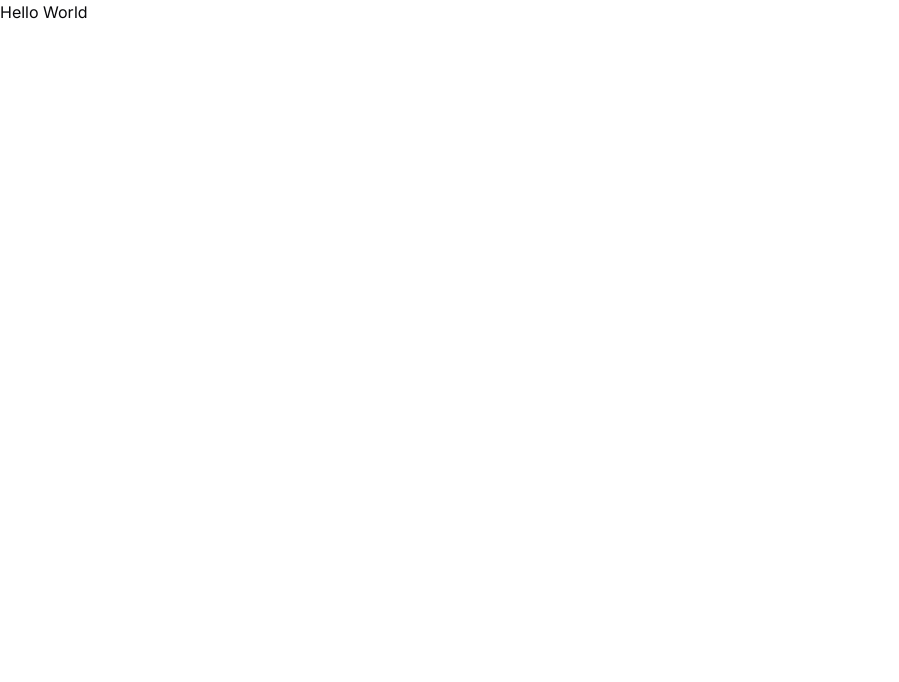
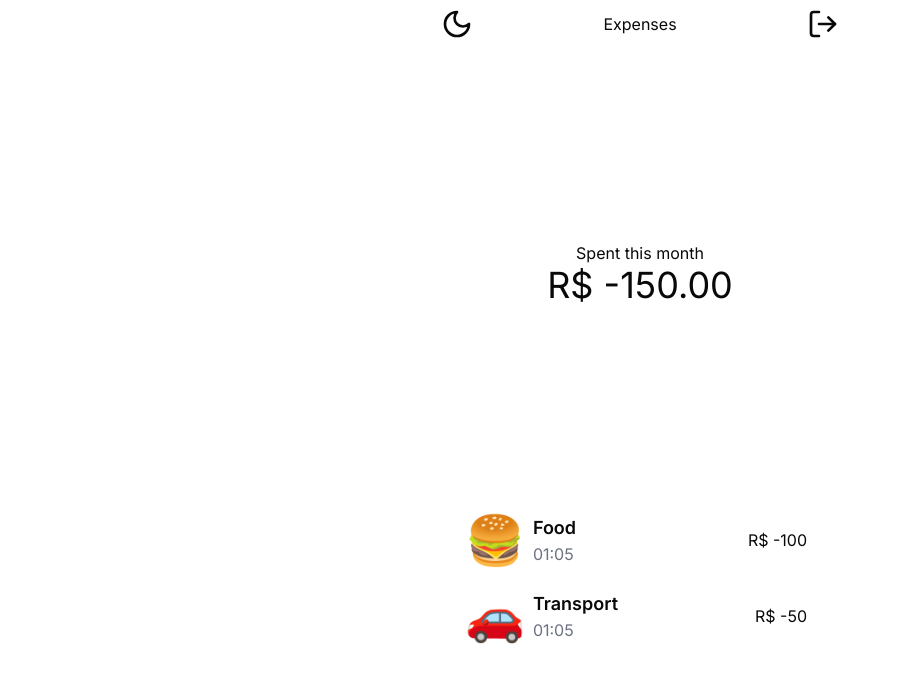
Before and after one commit to lagoela/senac-pti-expense-tracker, a Next.js app: page / in a window 1280 px wide. Shown: the top 682 px of the page, without its empty margins (0-899 px from the left). Built offline with nearby package versions, Linux system fonts and the light colour scheme.

Commit message:
change main app screen, create Expense components, and change app strucute

```diff
--- a/src/app/layout.tsx
+++ b/src/app/layout.tsx
@@ -16,7 +16,7 @@ export default function RootLayout({
 }>) {
   return (
     <html lang="en">
-      <body className={`${inter.className} bg-white bg-none`}>{children}</body>
+      <body className={inter.className}>{children}</body>
     </html>
   );
 }
--- a/src/app/page.tsx
+++ b/src/app/page.tsx
@@ -2,7 +2,8 @@
 
 import Image from "next/image";
 import Header from "../components/Header";
-import { Pencil, Plus, Trash2 } from "lucide-react";
+import Expense from "../components/Expense";
+import { Moon, LogOut } from "lucide-react";
 import {
   Dialog,
   DialogTrigger,
@@ -27,5 +28,25 @@ import {
 import { useEffect, useState } from "react";
 
 export default function Home() {
-  return <h1>Hello World</h1>;
+  return (
+    <main className="flex flex-col items-center">
+      <div className="flex flex-col justify-center items-center w-full xl:w-[430px] h-screen">
+        <div className="flex flex-row items-center justify-between px-4 py-2 w-full">
+          <Moon className="w-8 h-8" />
+          <h1 className="">Expenses</h1>
+          <LogOut className="w-8 h-8" />
+        </div>
+        <div className="flex flex-col items-center gap-2 h-full w-full">
+          <div className="flex flex-col items-center justify-center w-full h-[450px]">
+            <h3 className="">Spent this month</h3>
+            <h1 className="text-4xl">{"R$ -150.00"}</h1>
+          </div>
+          <div className="flex flex-col gap-2 w-full">
+            <Expense icon="🍔" title="Food" amount={-100} date={new Date()} />
+            <Expense icon="🚗" title="Transport" amount={-50} date={new Date()} />
+          </div>
+        </div>
+      </div>
+    </main>
+  );
 }
--- /dev/null
+++ b/src/app/summary/page.tsx
@@ -0,0 +1,3 @@
+export default function Summary() {
+    return <h1>Summary</h1>;
+}
--- /dev/null
+++ b/src/components/Expense.tsx
@@ -0,0 +1,22 @@
+interface ExpenseProps {
+    icon: string;
+    title: string;
+    amount: number;
+    date: Date;
+}
+
+export default function Expense({ icon, title, amount, date }: ExpenseProps) {
+
+    return (
+        <div className="flex flex-row items-center w-full px-10 py-2">
+            <p className="text-5xl">{icon}</p>
+            <div className="flex-grow col-span-2 ml-2 flex flex-col items-start">
+                <h3 className="text-lg font-semibold">{title}</h3>
+                <span className="text-gray-500">{date.toTimeString().substring(0, 5)}</span>
+            </div>
+            <div className="flex flex-row items-center">
+                <h3 className="mr-2">{'R$ ' + amount}</h3>
+            </div>
+        </div>
+    )
+}
```
Also changed, not shown: src/components/Expenses.tsx (added).
